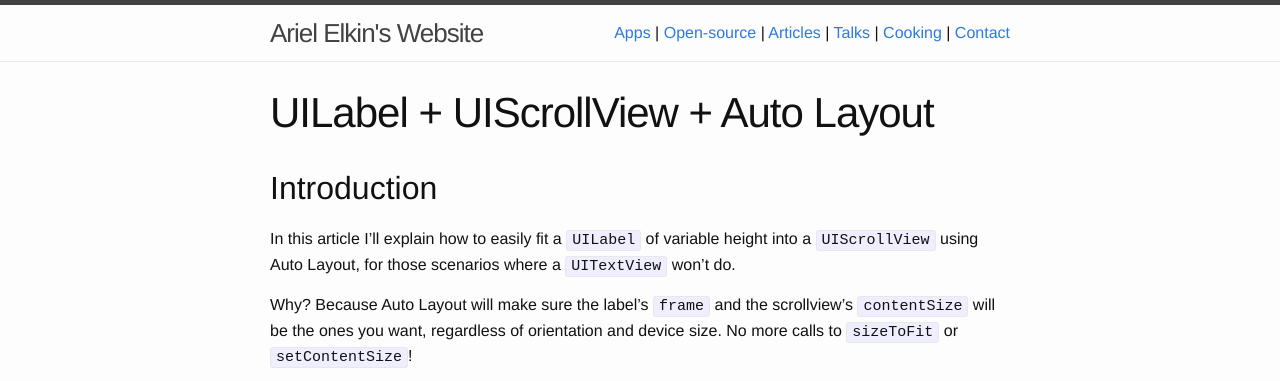
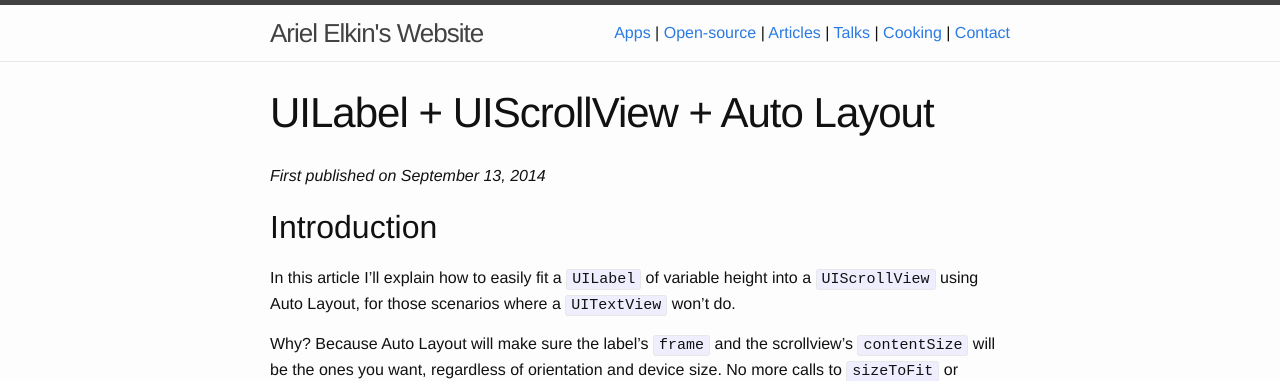
Before and after one commit to arielelkin/site_source, a Jekyll site: the page built from articles/uilabel-plus-uiscrollview-plus-autolayout.markdown, in a window 1280 px wide and 900 px high, cut to the strip 0-381 px from the top of the window. Built offline with Jekyll 4.4.1, drawn with Linux system fonts in a browser that asks for light colours; comment, search, counter and statistics services are not loaded.

Commit message:
add dates to articles under articles/, remove trailing whitespaces, add markdown extension throughout

```diff
--- a/_layouts/page.html
+++ b/_layouts/page.html
@@ -7,6 +7,10 @@ layout: default
     <h1 class="post-title">{{ page.title }}</h1>
   </header>
 
+{% if page.path contains "articles" and page.url != "/articles/" %}
+<p><em>First published on {{ page.date | date: '%B %d, %Y' }}</em><p>
+{% endif %}
+
   <div class="post-content">
     {{ content }}
   </div>
@@ -15,5 +19,4 @@ layout: default
 {% include disqus.html %}
 {% endif %}
 
-
 </article>
```
Also changed, not shown: articles/easily-sync-and-stream-your-entire-music-collection-using-docker.markdown (renamed from articles/easily-sync-and-stream-your-entire-music-collection-using-docker.md), articles/mandolin.markdown (line endings or trailing spaces), articles/nsurlsession-techniques.markdown (line endings or trailing spaces), articles/objective-c-multicast-delegate.markdown (line endings or trailing spaces), articles/uilabel-plus-uiscrollview-plus-autolayout.markdown (line endings or trailing spaces), open-source.markdown (line endings or trailing spaces).
